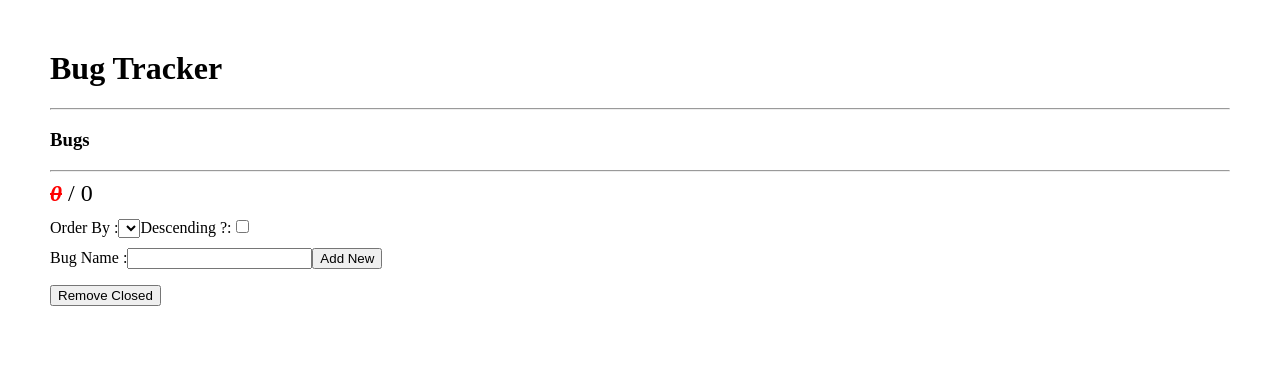
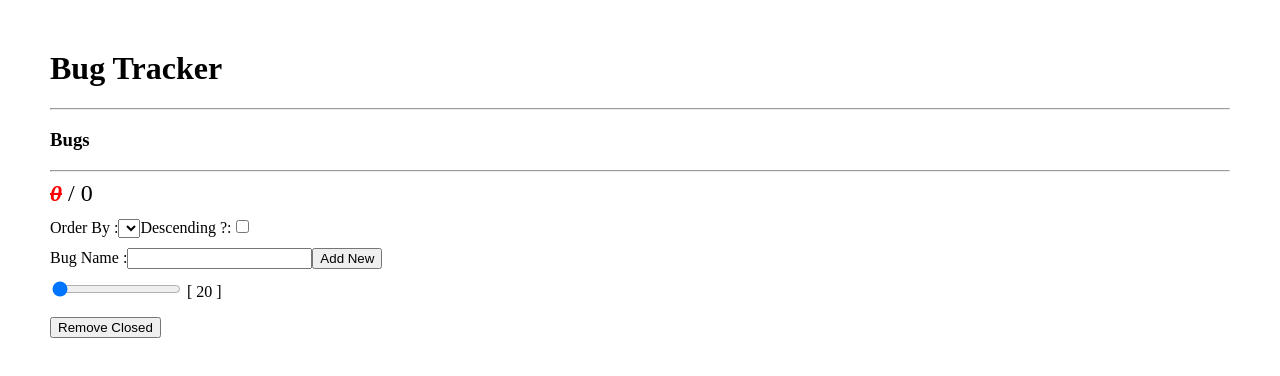
Before and after one commit to tkmagesh/IBM-Angular-Dec-2020, an Angular app in the folder bug-tracker-app/: page / in a window 1280 px wide. Shown: the top 376 px of the page. Built offline with nearby package versions, Linux system fonts and the light colour scheme.

Commit message:
Making bugname length dynamic

```diff
--- a/bug-tracker-app/src/app/bugTracker/bugTracker.component.html
+++ b/bug-tracker-app/src/app/bugTracker/bugTracker.component.html
@@ -20,6 +20,8 @@
     <input type="text" #txtNewBugName>
     <input type="button" value="Add New" (click)="onAddNewClick(txtNewBugName.value)">
 </section>
+<input type="range" min="20" max="40" value="20" (input)="rangeValue=$any($event.target).value"/>
+<span> [ {{rangeValue}} ] </span>
 <section class="list">
     <ol>
         <li *ngFor="let bug of bugs">
@@ -27,7 +29,7 @@
                 [ngClass]="{closed : bug.isClosed}"
                 (click)="onBugClick(bug)"
             >
-                {{bug.name | trimText:40}}
+                {{bug.name | trimText:rangeValue}}
             </span>
             <div class="datetime">[{{bug.createdAt}}]</div>
             <input type="button" value="Remove" (click)="onRemoveClick(bug)">
--- a/bug-tracker-app/src/app/bugTracker/bugTracker.component.ts
+++ b/bug-tracker-app/src/app/bugTracker/bugTracker.component.ts
@@ -10,6 +10,7 @@ export class BugTrackerComponent{
     private currentBugId: number = 0;
 
     bugs : Bug[] = [];
+    rangeValue : number = 20;
 
     onAddNewClick(bugName : string){
         const newBug : Bug = {
```
Also changed, not shown: 1 other file (tests, documents, lock files or other folders).
